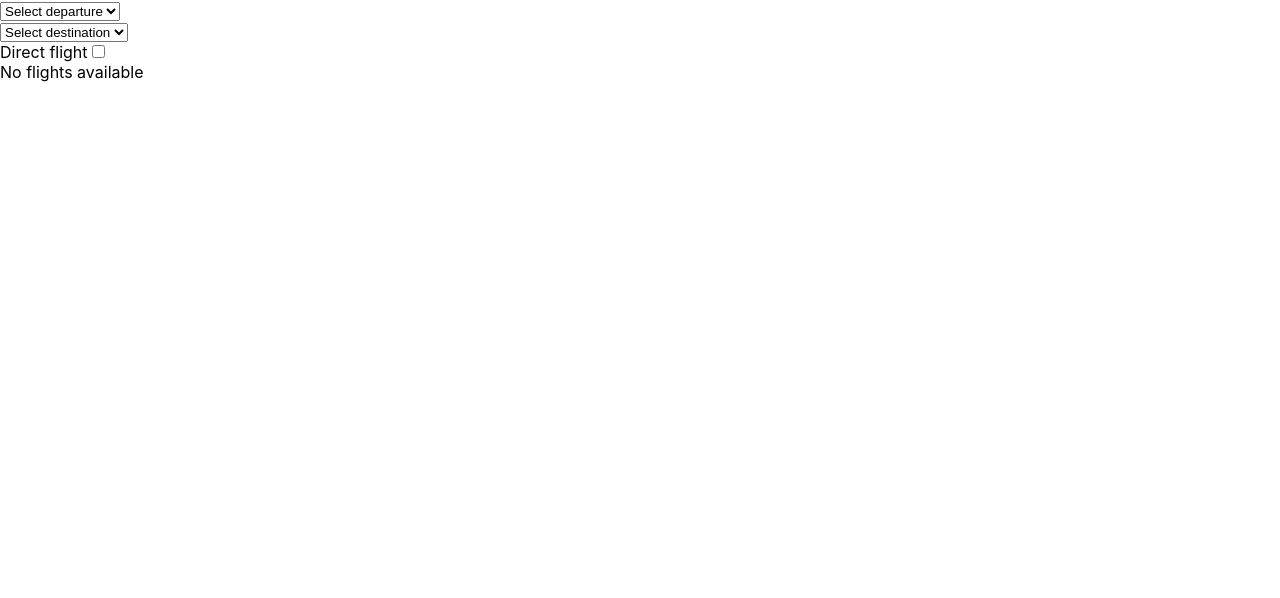
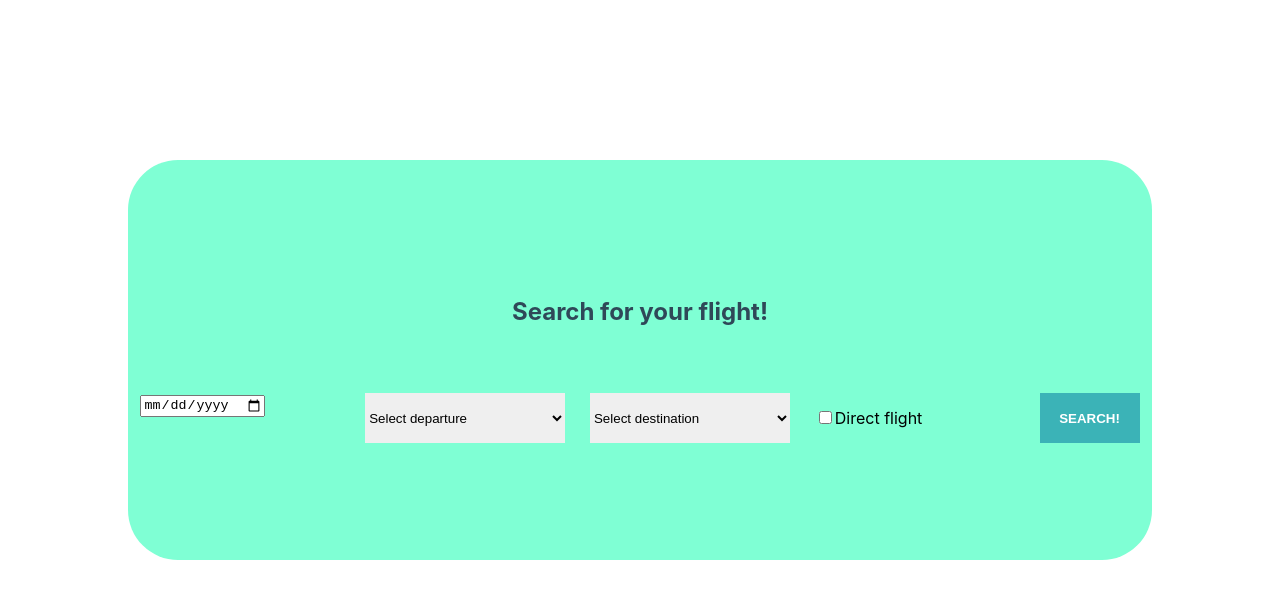
Before and after one commit to ekatamel/hacktahon4, a React (Create React App) app: page / in a window 1280 px wide. Shown: the top 598 px of the page. Built offline with nearby package versions, Linux system fonts and the light colour scheme; no server answers; the HTML template or start-up script is replaced by a standard one.

Commit message:
Fixed filtering styling

```diff
--- a/src/SearchFlights.jsx
+++ b/src/SearchFlights.jsx
@@ -5,31 +5,60 @@ import  SearchResults  from "./SearchResults"
 function SearchFlights() {
 
     const [flights, setFlights] = useState(null)
+    const [flightsLoading, setFlightsLoading] = useState(false)
+    const [error, setError] = useState(null)
 
-    const [origin, setOrigin] = useState("PRG")
-    const [departure, setDeparture] = useState("VLC")
+    const [date, setDate] = useState("")
+    const [origin, setOrigin] = useState("")
+    const [departure, setDeparture] = useState("")
     const [isChecked, setIsChecked] = useState(false);
 
     const loadFlights = async () => {
-        const response = await fetch(`https://api.skypicker.com/flights?fly_from=${origin}&fly_to=${departure}&sort=date&direct_flights=${isChecked}&partner=data4youcbp202106`)
 
-        const responseData = await response.json()
 
-        // console.log(responseData.data)
-        setFlights(responseData.data)
+            const response = await fetch(`https://api.skypicker.com/flights?sort=date&asc=1&fly_from=${origin}&fly_to=${departure}${date}&direct_flights=${isChecked}&partner=data4youcbp202106`)
+
+            const responseData = await response.json()
+
+            console.log(responseData)
+
+            if (responseData.status === "Bad Request") {
+                setError(responseData.error)
+                setFlightsLoading(false)
+
+            } else {
+                const sortedData = responseData.data.sort(
+                    (a, b) => {
+                        return a.dTime - b.dTime
+                    }
+                )
+
+                setFlights(sortedData)
+                setFlightsLoading(false)
+            }
+
+
 
 
     }
 
 
 
-    useEffect(() => {
-        loadFlights()
-    }, [origin, departure, isChecked])
+    // useEffect(() => {
+    //     loadFlights()
+    // }, [])
 
     return (
         <>
         <div className="search__container">
+            <h2  className="search__title">Search for your flight!</h2>
+            <div className="search__inputs">
+                <input type="date" onChange={
+                    (e) => {
+                        setDate("&depart_after="+ e.target.value + "T00:00")
+                    }
+                }/>
+            </div>
             <div className="search__inputs">
                 <select className="search__origin" name="" id="search__origin" onChange={
                     (e) => {
@@ -58,21 +87,35 @@ function SearchFlights() {
                     <option value="ATH">Athens</option>
                 </select>
             </div>
-            <div className="search__inputs">
-                <label htmlFor="">Direct flight
+            <div className="search__inputs checkbox">
+                <label htmlFor="">
                 <input type="checkbox" checked={isChecked} onChange={ () => {
                     setIsChecked(!isChecked)
                 }
 
-                } />
+                } />Direct flight
                 </label>
 
             </div>
+            <button className="search__button" onClick={
+                () => {
+                    loadFlights()
+                    setFlightsLoading(true)
+                }
+
+                }>SEARCH!</button>
 
         </div>
 
         {
-            flights ? <SearchResults results={flights} /> : "No flights available"
+
+            error ? <div className="search__error">{error}</div> :
+
+
+            (flightsLoading ? <div className="loadingio-spinner-reload-c8ho0od0x2l"><div className="ldio-hmrmmska1oq">
+            <div><div></div><div></div><div></div></div>
+            </div></div> : <SearchResults results={flights} />)
+
         }
 
 
--- a/src/SearchResults.jsx
+++ b/src/SearchResults.jsx
@@ -5,7 +5,7 @@ import { DateTime } from 'luxon';
 function SearchResults({results}) {
 
     console.log(results)
-    return (
+    return ( results &&
         <div className="search__results">
 
 
@@ -46,7 +46,7 @@ function SearchResults({results}) {
                                 // }
                                 result.route.map((route, index) => {
                                     if (index < (result.route.length) - 1) {
-                                        return <span key={index}>{route.cityTo}</span>
+                                        return <span key={index}>{route.cityTo} </span>
                                     }
 
                                     // return <span>{route.cityTo}</span>
--- a/src/index.css
+++ b/src/index.css
@@ -11,3 +11,142 @@ code {
   font-family: source-code-pro, Menlo, Monaco, Consolas, 'Courier New',
     monospace;
 }
+
+#root {
+  display: flex;
+  flex-direction: column;
+}
+
+table {
+  width: 100%;
+}
+
+table tr:nth-child(even) {
+  background-color: #f2f2f2
+}
+
+th {
+  background-color: #7FFFD4;
+  color: #336A7C;
+}
+
+table tr:hover {
+  background-color: #3BB3B7;
+color: white}
+
+
+
+
+
+.search__container {
+
+  display: flex;
+  border-radius: 50px;
+  justify-content: space-around;
+  align-content: center;
+  row-gap: 3em;
+  align-items: center;
+  height: 400px;
+  background-color: #7fffd4;
+  width: 80%;
+  margin: 0 auto;
+  margin-top: 10em;
+  flex-wrap: wrap;
+}
+
+
+
+.search__inputs select, .search__inputs {
+  border: 0;
+  outline: 0;
+  height: 50px;
+  width: 200px;
+
+}
+
+/* input[type="checkbox"] {
+  align-items: center;
+} */
+
+.checkbox {
+  display: flex;
+  align-items: center;
+
+}
+
+.search__button {
+  padding: 1em;
+  font-weight: bold;
+  background-color: #3BB3B7;
+  color: white;
+  border: none;
+  /* box-shadow: 0 0 10px grey; */
+  height: 50px;
+  width: 100px;
+
+}
+
+.search__title {
+  color: #2F4858;
+  flex-basis: 100%;
+  text-align: center;
+}
+
+.search__results {
+  width: 80%;
+  margin: 5em auto;
+}
+
+.loadingio-spinner-reload-c8ho0od0x2l {
+  margin: 5em auto;
+
+}
+
+
+@keyframes ldio-hmrmmska1oq { 0% { transform: rotate(0) } 100% { transform: rotate(360deg); } }
+.ldio-hmrmmska1oq > div {
+  animation: ldio-hmrmmska1oq 1s infinite linear;
+  transform-origin: 100px 100px;
+}
+.ldio-hmrmmska1oq > div div { position: absolute; }
+.ldio-hmrmmska1oq > div div:nth-child(1), .ldio-hmrmmska1oq > div div:nth-child(2) {
+  width: 164px;
+  height: 164px;
+  border: 24px solid;
+  border-radius: 50%;
+  border-color: transparent #7fffd4 #7fffd4 #7fffd4;
+  box-sizing: border-box;
+  position: absolute;
+  transform: rotate(45deg);
+  transform-origin: 100px 100px;
+}
+.ldio-hmrmmska1oq > div div:nth-child(1) {
+  transform: rotate(45deg) translate(18px, 18px);
+}
+.ldio-hmrmmska1oq > div div:nth-child(2) {
+  transform: rotate(0deg) translate(18px, 18px);;
+}
+.ldio-hmrmmska1oq > div div:nth-child(3) {
+  width: 0;
+  height: 0;
+  border: 24px solid;
+  border-color: transparent transparent transparent #7fffd4;
+  transform: translate(100px, 6px);
+}
+.loadingio-spinner-reload-c8ho0od0x2l {
+  width: 200px;
+  height: 200px;
+  display: inline-block;
+  overflow: hidden;
+  background: #ffffff;
+}
+.ldio-hmrmmska1oq {
+  width: 100%;
+  height: 100%;
+  position: relative;
+  transform: translateZ(0) scale(1);
+  backface-visibility: hidden;
+  transform-origin: 0 0; /* see note above */
+}
+.ldio-hmrmmska1oq div { box-sizing: content-box; }
+/* generated by https://loading.io/ */
```
